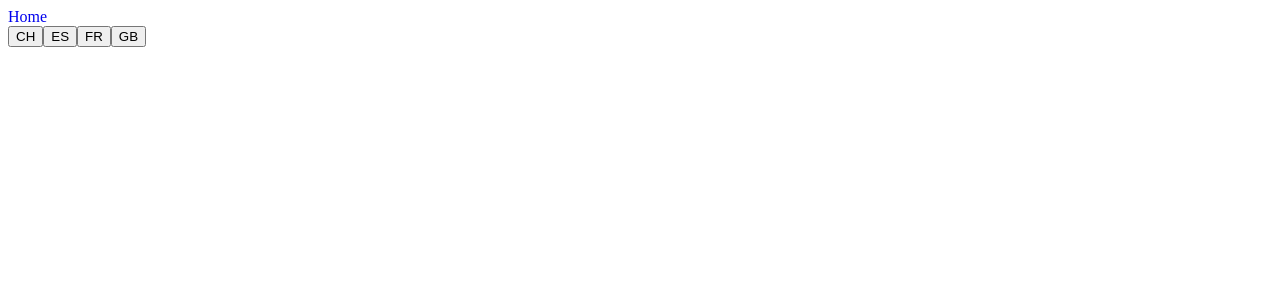
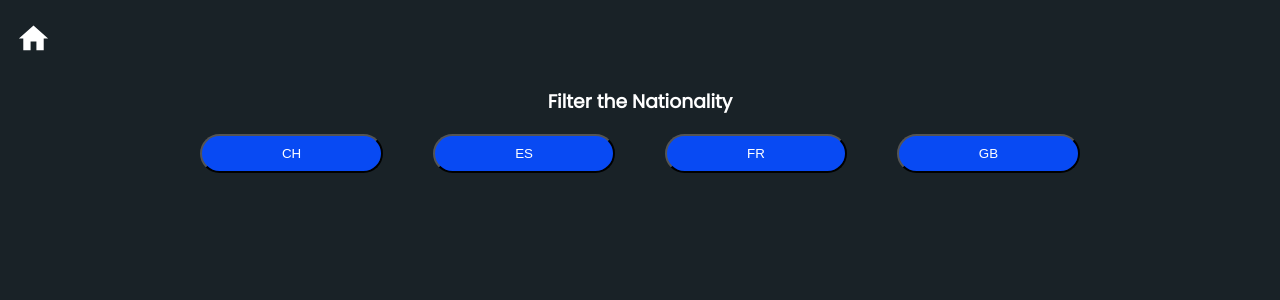
Before and after one commit to AmineTech21/code_challenge_sherpany, a React app: page /settings in a window 1280 px wide. Shown: the top 300 px of the page. Built offline with nearby package versions, Linux system fonts and the light colour scheme.

Commit message:
feat: adding styles

```diff
--- a/src/App.tsx
+++ b/src/App.tsx
@@ -1,6 +1,7 @@
 import React, { useState } from 'react';
 import { BrowserRouter as Router, Routes, Route, Link } from 'react-router-dom';
 import Home from './pages/Home';
+import './assets/App.css'
 import Settings from './pages/Settings';
 import { FilterNatContext } from './Contexts/FilterNatContext';
 
--- /dev/null
+++ b/src/assets/App.css
@@ -0,0 +1,57 @@
+@import url('https://fonts.googleapis.com/css2?family=Poppins&display=swap');
+
+body {
+    background-color: #192227;
+    font-family: 'Poppins', sans-serif;
+}
+h1 {
+    color: white;
+    text-align: center;
+}
+
+
+.table_users {
+    width: 80%;
+}
+
+.homeIcons {
+    color: white;
+    height: 60px;
+    width: 50px;
+    background-color: transparent;
+    display: grid;
+    place-items: center;
+}
+
+.homeIcons:hover {
+    background-color: transparent;
+}
+.homeIcons svg {
+    font-size: 35px;
+}
+
+.filterNat {
+    display: flex;
+    justify-content: center;
+    gap: 50px;
+}
+
+.buttons_settings {
+    background-color: #084AF3;
+    color: white;
+    border-radius: 2rem;
+    padding: 10px 80px;
+    cursor: pointer;
+}
+
+.buttons_settings:hover {
+    background-color: #084bf3d6;
+    color: white;
+    border-radius: 2rem;
+    padding: 10px 80px;
+}
+
+.filter_title {
+    color: white;
+    text-align: center;
+}
--- a/src/components/UsersList/UsersList.css
+++ b/src/components/UsersList/UsersList.css
@@ -8,12 +8,22 @@
 .search {
   position: sticky;
   top: 100px;
+  width: 60%;
+  margin: auto;
+}
+
+.searchBar {
+  position: relative;
+  border: 3px solid black;
+  background-color: rgb(255, 255, 255);
+  border: 3px solid black;
+  border-radius: 50px;
+
 }
 
 .search input {
-  border: 3px solid black;
-  background-color: white;
   border-radius: 50px;
+  border: none;
   font-size: 18px;
   padding: 15px;
   height: 30px;
@@ -24,10 +34,11 @@
     border-radius: 50px;
 }
 
-.searchIcon {
+.homeIcons {
+  color: white;
   height: 60px;
   width: 50px;
-  background-color: white;
+  background-color: transparent;
   display: grid;
   place-items: center;
 }
@@ -35,7 +46,7 @@
 input:focus {
   outline: none;
 }
-.searchIcon svg {
+.homeIcons svg {
   font-size: 35px;
 }
 
--- a/src/components/UsersList/UsersList.tsx
+++ b/src/components/UsersList/UsersList.tsx
@@ -10,7 +10,7 @@ import TableHead from '@mui/material/TableHead';
 import TableRow from '@mui/material/TableRow';
 import Paper from '@mui/material/Paper';
 import UserModal from '../UserModal';
-import {getUsers} from '../../api/getUsersApi';
+import { getUsers } from '../../api/getUsersApi';
 import { Link } from 'react-router-dom';
 import { FilterNatContext } from '../../Contexts/FilterNatContext';
 import InfiniteScroll from 'react-infinite-scroll-component';
@@ -41,23 +41,23 @@ function SearchBar() {
 
     return (
         <>
-            {/* <div className="searchIcon">
-                <Link to="settings">
-                    <SettingsIcon></SettingsIcon>
-                </Link>
-            </div> */}
-
             <div className="search">
                 <div className="searchInputs">
-                    <input type="text" placeholder={'Search...'} onChange={(event) => setQuery(event.target.value.toLowerCase())} />
-
-                    <div className="searchIcon">
-                        <SearchIcon />
+                    <div className="searchBar">
+                        <input type="text" placeholder={'Search...'} onChange={(event) => setQuery(event.target.value.toLowerCase())} />
+                        <SearchIcon style={{ color: 'black', position: 'absolute', left: '80%', top: '20%', fontSize: '35px' }} className="homeIcons" />
                     </div>
                 </div>
             </div>
 
-            <TableContainer component={Paper}>
+            <TableContainer
+                sx={{
+                    width: '80%',
+                    margin: 'auto'
+                }}
+                className="table_users"
+                component={Paper}
+            >
                 <InfiniteScroll
                     next={() => {
                         users.length < 1000 ? setPage(page + 1) : setEndPage(true);
@@ -84,7 +84,7 @@ function SearchBar() {
                                 .map((user: any, index: any): any => {
                                     return (
                                         <>
-                                            <TableRow key={index} sx={{ '&:last-child td, &:last-child th': { border: 0 } }}>
+                                            <TableRow key={index} sx={{ '&:last-child td, &:last-child th': { border: 0, fontFamily: 'Arial' } }}>
                                                 <TableCell component="th" scope="row">
                                                     {' '}
                                                     <img className="avatar" src={user.picture.thumbnail} alt="" />{' '}
--- a/src/pages/Home.tsx
+++ b/src/pages/Home.tsx
@@ -6,11 +6,12 @@ import SettingsIcon from '@mui/icons-material/Settings';
 const Home = () => {
     return (
         <>
-            <div className="searchIcon">
-                <Link to="settings">
-                    <SettingsIcon></SettingsIcon>
-                </Link>
-            </div>
+            <Link to="settings">
+                <div className="homeIcons">
+                    <SettingsIcon className="homeIcons"></SettingsIcon>
+                </div>
+            </Link>
+            <h1>Sherpany I'm the one you need in your team !!!</h1>
             <UserList />
         </>
     );
--- a/src/pages/Settings.tsx
+++ b/src/pages/Settings.tsx
@@ -1,21 +1,27 @@
-import React, { useContext, useState } from 'react'
+import React, { useContext, useState } from 'react';
 import { Link } from 'react-router-dom';
 import { FilterNatContext } from '../Contexts/FilterNatContext';
+import HomeIcon from '@mui/icons-material/Home';
 
 const Settings = () => {
     const { filter, setFilter } = useContext<any>(FilterNatContext);
 
     return (
         <>
-            <Link to="/">Home</Link>
-            <div className="filter">
-                <button onClick={() => setFilter('ch')}>CH</button>
-                <button onClick={() => setFilter('es')}>ES</button>
-                <button onClick={() => setFilter('fr')}>FR</button>
-                <button onClick={() => setFilter('gb')}>GB</button>
+            <div >
+                <Link className="homeIcons" to="/">
+                    <HomeIcon />
+                </Link>
+                <h3 className='filter_title'>Filter the Nationality</h3>
+                <div className="filterNat">
+                    <button className='buttons_settings' onClick={() => setFilter('ch')}>CH</button>
+                    <button className='buttons_settings' onClick={() => setFilter('es')}>ES</button>
+                    <button className='buttons_settings' onClick={() => setFilter('fr')}>FR</button>
+                    <button className='buttons_settings' onClick={() => setFilter('gb')}>GB</button>
+                </div>
             </div>
         </>
     );
-}
+};
 
-export default Settings
+export default Settings;
```
